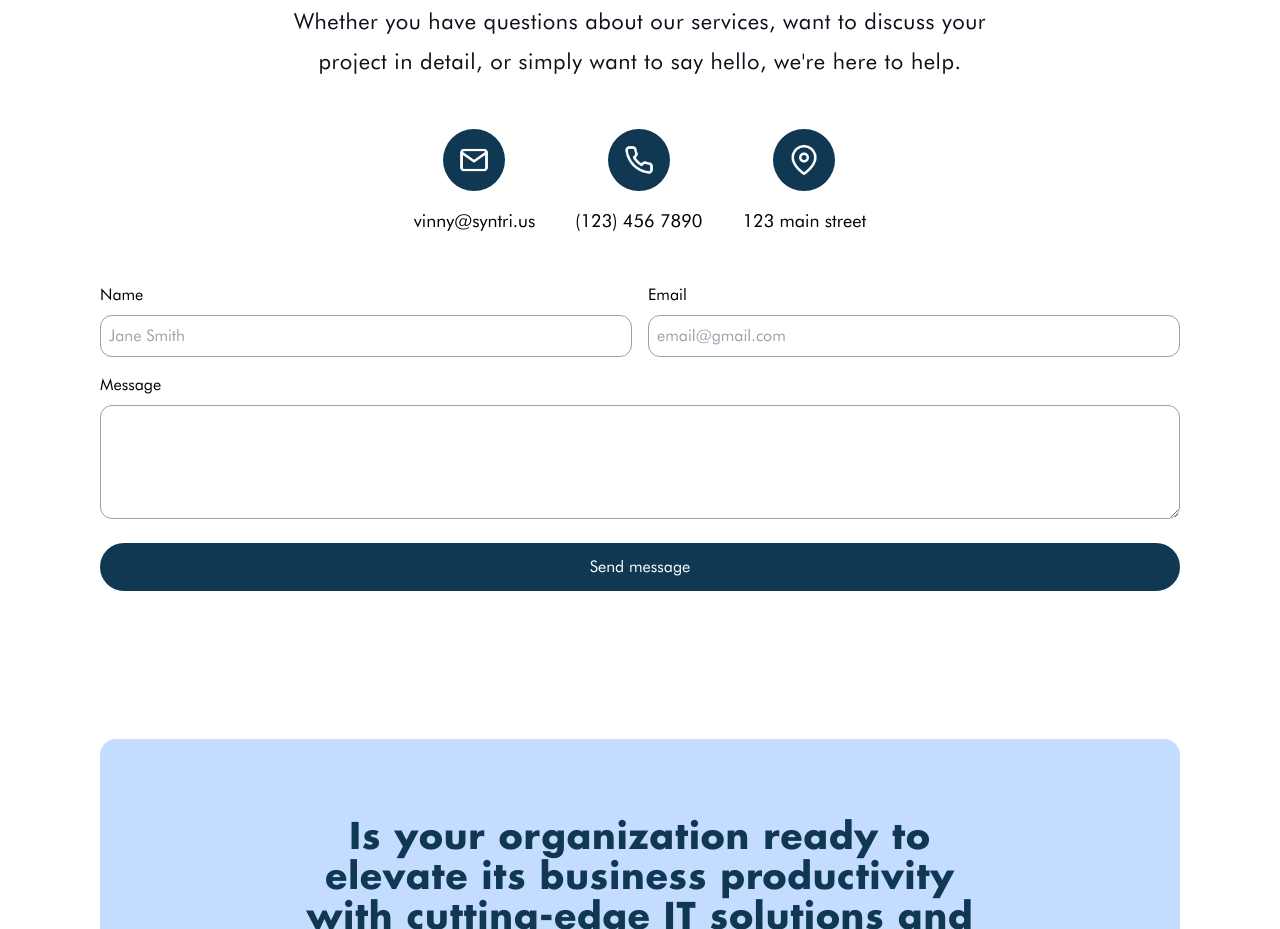
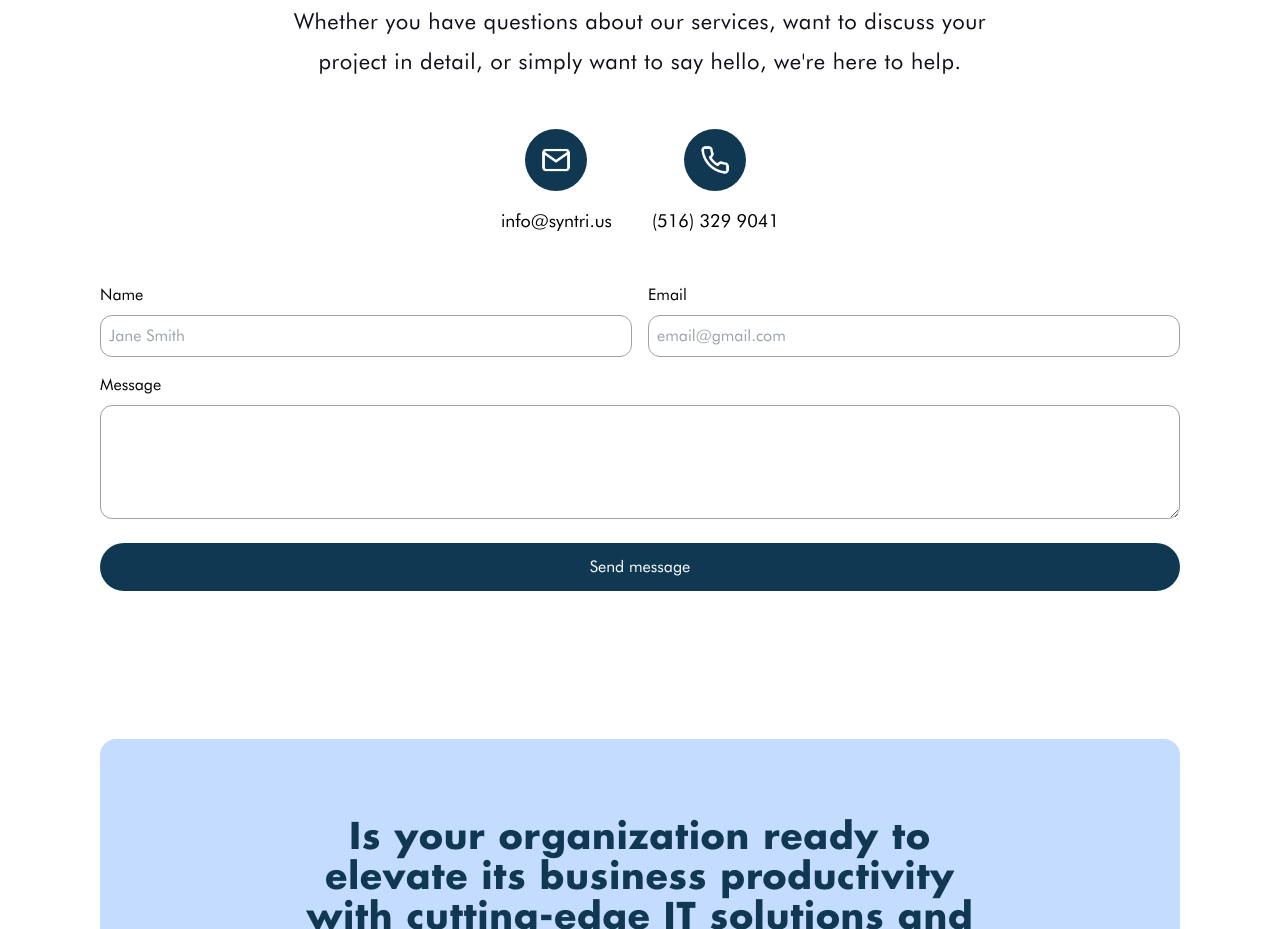
Before and after one commit to jennaly/syntri-landing, a Next.js app: page / in a window 1280 px wide. Shown: the part 4160-5089 px from the top of the page. Built offline with nearby package versions, Linux system fonts and the light colour scheme.

Commit message:
chore: update company info

```diff
--- a/app/copy.ts
+++ b/app/copy.ts
@@ -4,7 +4,8 @@ const BOOKING_LINK =
   "https://outlook.office.com/bookwithme/user/5f656b29b8954073994cc287e5d243df@syntri.us/meetingtype/TEeP5intjUqtiAVP05XOBg2?anonymous&ep=mlink";
 
 const COMPANY_NAME = "Syntri";
-
+const COMPANY_EMAIL = "info@syntri.us";
+const COMPANY_PHONE_NUMBER = "(516) 329 9041";
 const COPYRIGHT_YEAR = "2024";
 
 const Copy = {
@@ -192,21 +193,14 @@ const Copy = {
         imgUrl: "/assets/Mail-Icon.png",
         imgWidth: 360,
         imgHeight: 360,
-        text: "vinny@syntri.us",
+        text: COMPANY_EMAIL,
       },
       {
         method: "mobile",
         imgUrl: "/assets/Phone-Icon.png",
         imgWidth: 104,
         imgHeight: 104,
-        text: "(123) 456 7890",
-      },
-      {
-        method: "address",
-        imgUrl: "/assets/Address-Icon.png",
-        imgWidth: 104,
-        imgHeight: 104,
-        text: "123 main street",
+        text: COMPANY_PHONE_NUMBER,
       },
     ],
   },
```
